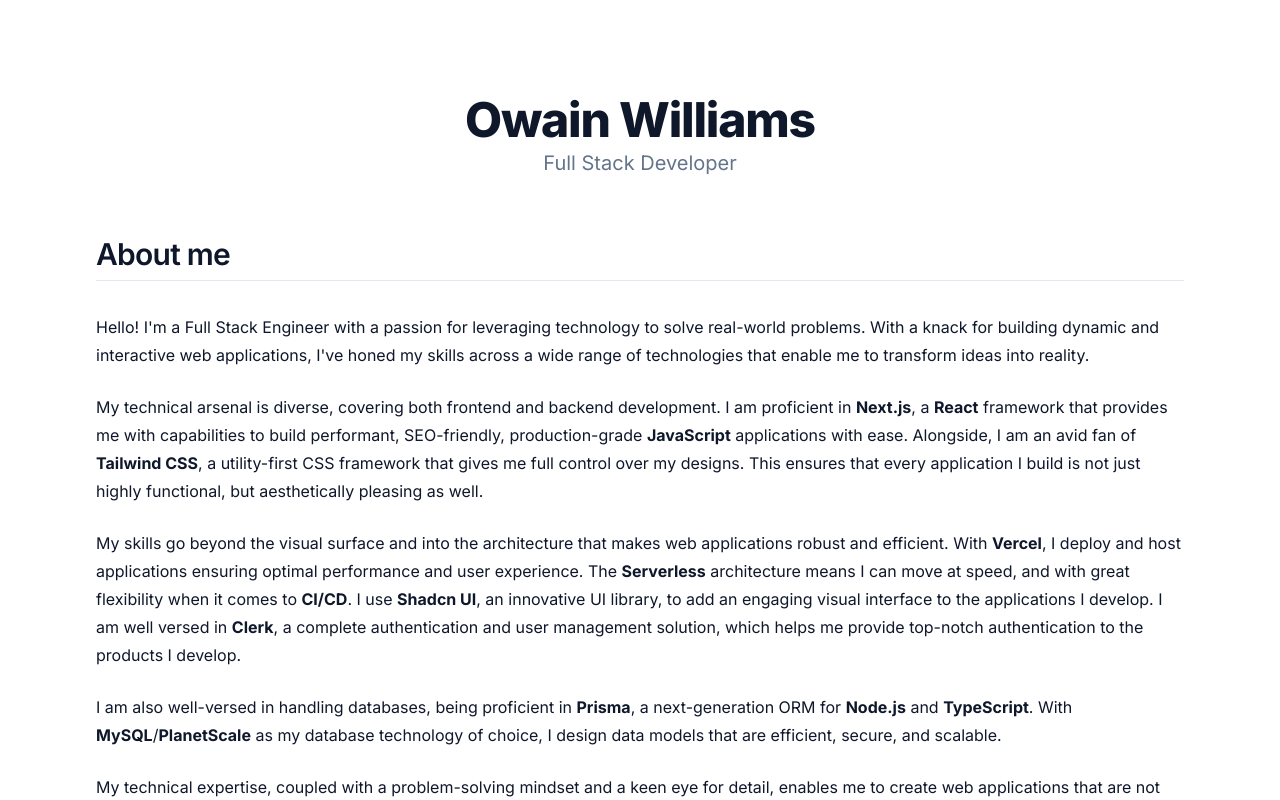
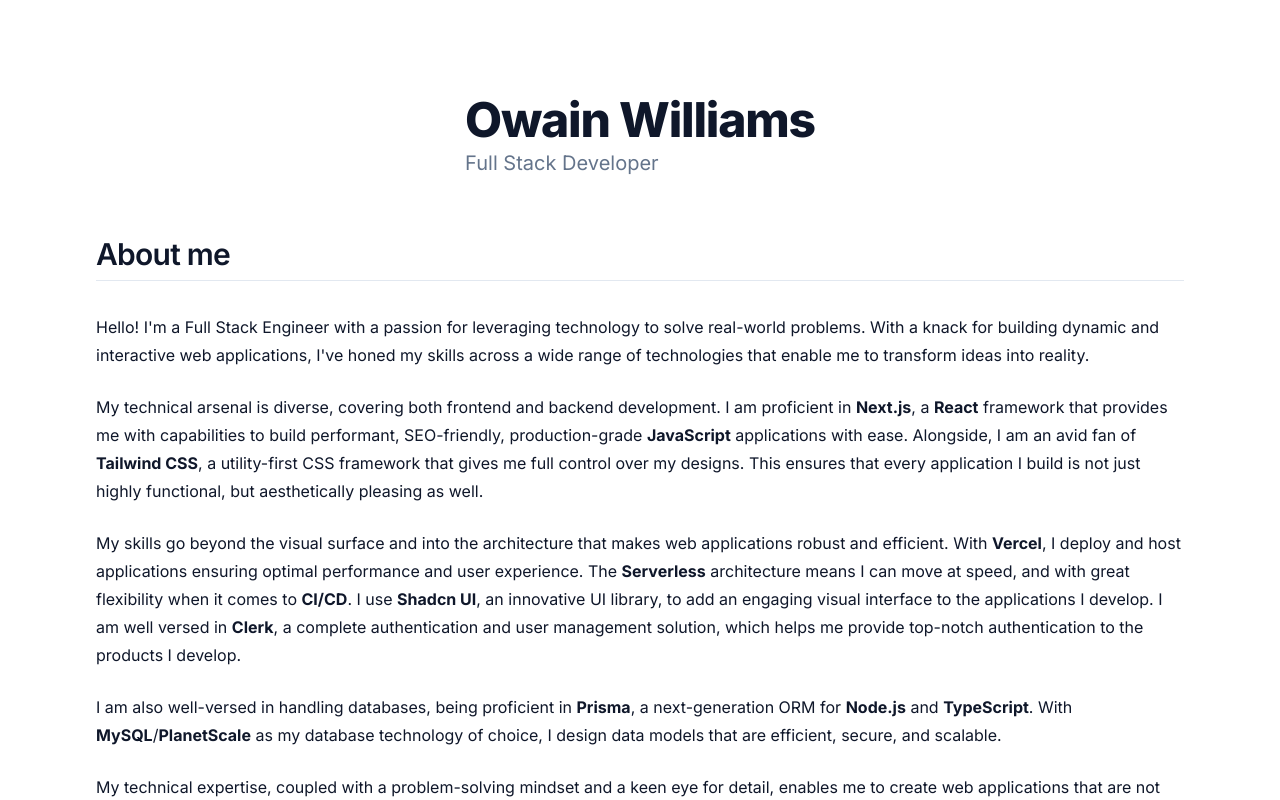
Before and after one commit to owain-williams/portfolio-site, a Next.js app: page / in a window 1280 px wide. Shown: the top 800 px of the page. Built offline with nearby package versions, Linux system fonts and the light colour scheme.

Commit message:
fix: accessibility issues on links

```diff
--- a/app/page.tsx
+++ b/app/page.tsx
@@ -1,14 +1,29 @@
+"use client";
 import AboutMe from "@/components/about_me";
 import Portfolio from "@/components/portfolio";
 import Technologies from "@/components/technologies";
+import { motion } from "framer-motion";
 
 export default function Home() {
   return (
     <main className="flex flex-col items-center justify-between p-24">
-      <h1 className="scroll-m-20 text-4xl font-extrabold tracking-tight lg:text-5xl">
-        Owain Williams
-      </h1>
-      <sub className="text-xl text-muted-foreground">Full Stack Developer</sub>
+      <motion.div
+        initial={{ x: -1080, opacity: 0 }}
+        animate={{ x: 0, opacity: 1 }}
+        transition={{
+          duration: 0.3,
+          type: "spring",
+          stiffness: 260,
+          damping: 20,
+        }}
+      >
+        <h1 className="scroll-m-20 text-4xl font-extrabold tracking-tight lg:text-5xl">
+          Owain Williams
+        </h1>
+        <sub className="text-xl text-muted-foreground">
+          Full Stack Developer
+        </sub>
+      </motion.div>
       <div className="text-left">
         <AboutMe />
         <Portfolio />
--- a/components/about_me.tsx
+++ b/components/about_me.tsx
@@ -5,9 +5,9 @@
   return (
     <>
       <motion.div
-        initial={{ opacity: 0 }}
-        whileInView={{ opacity: 1 }}
-        transition={{ duration: 1 }}
+        initial={{ opacity: 0, scale: 0 }}
+        whileInView={{ opacity: 1, scale: 1 }}
+        transition={{ duration: 1, type: "spring" }}
         animate={{
           scale: [1.1, 1],
         }}
--- a/components/portfolio.tsx
+++ b/components/portfolio.tsx
@@ -49,11 +49,13 @@
   return (
     <>
       <motion.div
-        initial={{ opacity: 0 }}
-        whileInView={{ opacity: 1 }}
-        transition={{ duration: 1 }}
-        animate={{
-          scale: [1.1, 1],
+        initial={{ opacity: 0, scale: 1.2 }}
+        whileInView={{ opacity: 1, scale: 1 }}
+        transition={{
+          duration: 1,
+          type: "spring",
+          stiffness: 260,
+          damping: 20,
         }}
       >
         <div className="flex flex-col lg:columns-2">
--- a/components/project_preview_card.tsx
+++ b/components/project_preview_card.tsx
@@ -27,7 +27,11 @@
       </CardHeader>
       <CardContent className="relative">
         {/* Live site icon */}
-        <Link href={params.liveUrl} className="py-1">
+        <Link
+          href={params.liveUrl}
+          aria-label="Link to the live site"
+          className="py-1"
+        >
           <TooltipProvider>
             <Tooltip>
               <TooltipTrigger className="flex flex-row items-center align-center">
@@ -42,7 +46,11 @@
         </Link>
 
         {/* GitHub Icon */}
-        <Link href={params.githubUrl} className="py-1">
+        <Link
+          href={params.githubUrl}
+          aria-label="Link to the GitHub project"
+          className="py-1"
+        >
           <TooltipProvider>
             <Tooltip>
               <TooltipTrigger className="flex flex-row items-center align-center">
```
